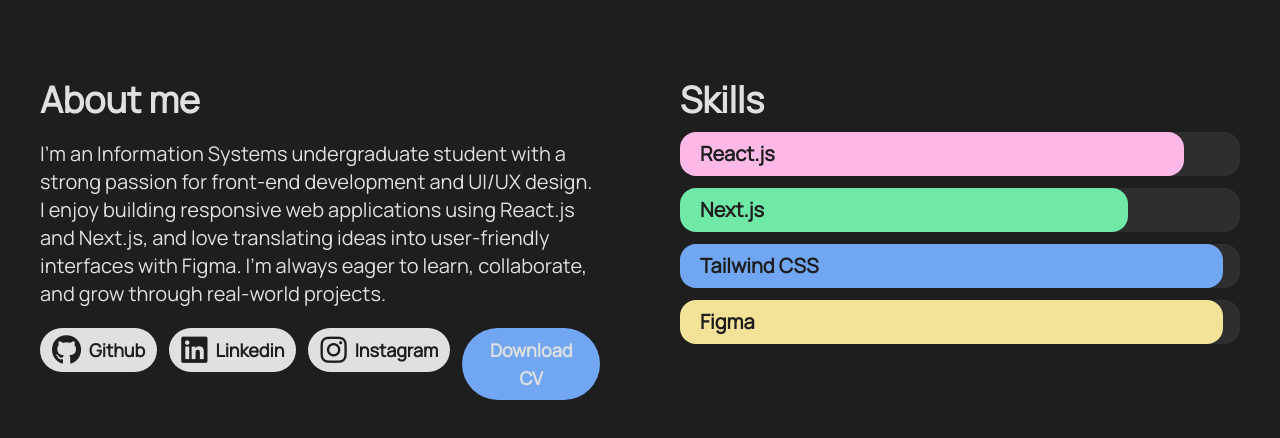
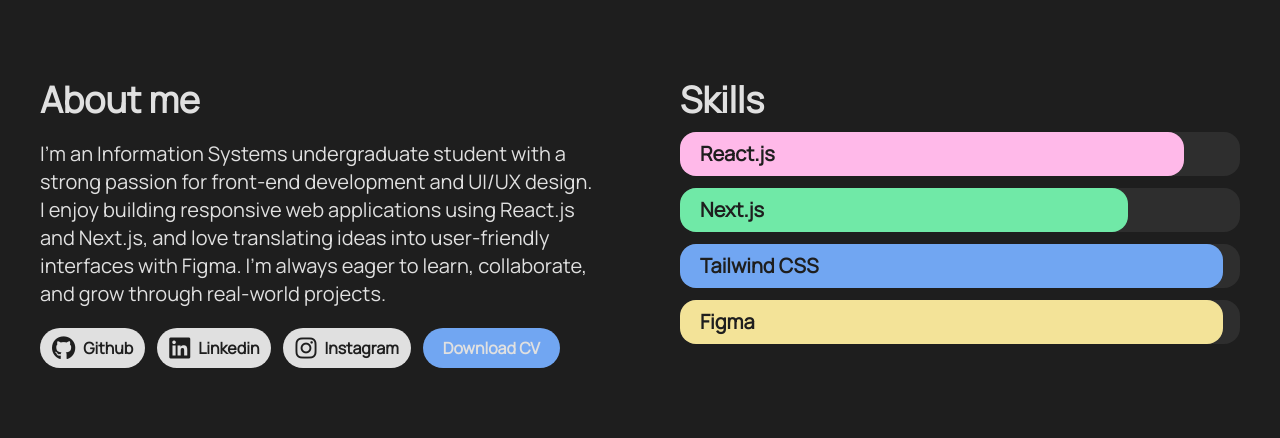
Before and after one commit to marsyaaurl/marsya-portfolio, a React (Vite) app: page /About in a window 1280 px wide. Shown: the top 438 px of the page. Built offline with nearby package versions, Linux system fonts and the light colour scheme.

Commit message:
font size contacts

```diff
--- a/src/components/About.jsx
+++ b/src/components/About.jsx
@@ -13,23 +13,23 @@
                     <div className="flex flex-row gap-x-3">
                         <a href="https://github.com/marsyaaurl" target="_blank">
                             <div className="flex flex-row gap-x-2 items-center rounded-full px-3 py-1 bg-whitefont hover:bg-gray-400">
-                                <i className="fa-brands fa-github text-background text-3xl bg-transparent"></i>
-                                <p className="text-background text-lg font-semibold bg-transparent">Github</p>
+                                <i className="fa-brands fa-github text-background text-2xl bg-transparent"></i>
+                                <p className="text-background text-md font-semibold bg-transparent">Github</p>
                             </div>
                         </a>
                         <a href="www.linkedin.com/in/marsyaaurl" target="_blank">
                             <div className="flex flex-row gap-x-2 items-center rounded-full px-3 py-1 bg-whitefont hover:bg-gray-400">
-                                <i className="fa-brands fa-linkedin text-background text-3xl bg-transparent"></i>
-                                <p className="text-background text-lg font-semibold bg-transparent">Linkedin</p>
+                                <i className="fa-brands fa-linkedin text-background text-2xl bg-transparent"></i>
+                                <p className="text-background text-md font-semibold bg-transparent">Linkedin</p>
                             </div>
                         </a>
                         <a href="https://instagram.com/marsyaaurl" target="_blank">
                             <div className="flex flex-row gap-x-2 items-center rounded-full px-3 py-1 bg-whitefont hover:bg-gray-400">
-                                <i className="fa-brands fa-instagram text-background text-3xl bg-transparent"></i>
-                                <p className="text-background text-lg font-semibold bg-transparent">Instagram</p>
+                                <i className="fa-brands fa-instagram text-background text-2xl bg-transparent"></i>
+                                <p className="text-background text-md font-semibold bg-transparent">Instagram</p>
                             </div>
                         </a>
-                        <button className="bg-mainblue text-whitefont font-bold hover:bg-gray-400 rounded-full px-5 py-2 text-lg w-fit">Download CV</button>
+                        <button className="bg-mainblue text-whitefont font-bold hover:bg-gray-400 rounded-full px-5 py-2 text-md w-fit">Download CV</button>
                     </div>
                 </div>
                 <div className="flex flex-col px-5 md:px-10 md:py-20 gap-y-3 md:w-1/2">
```
